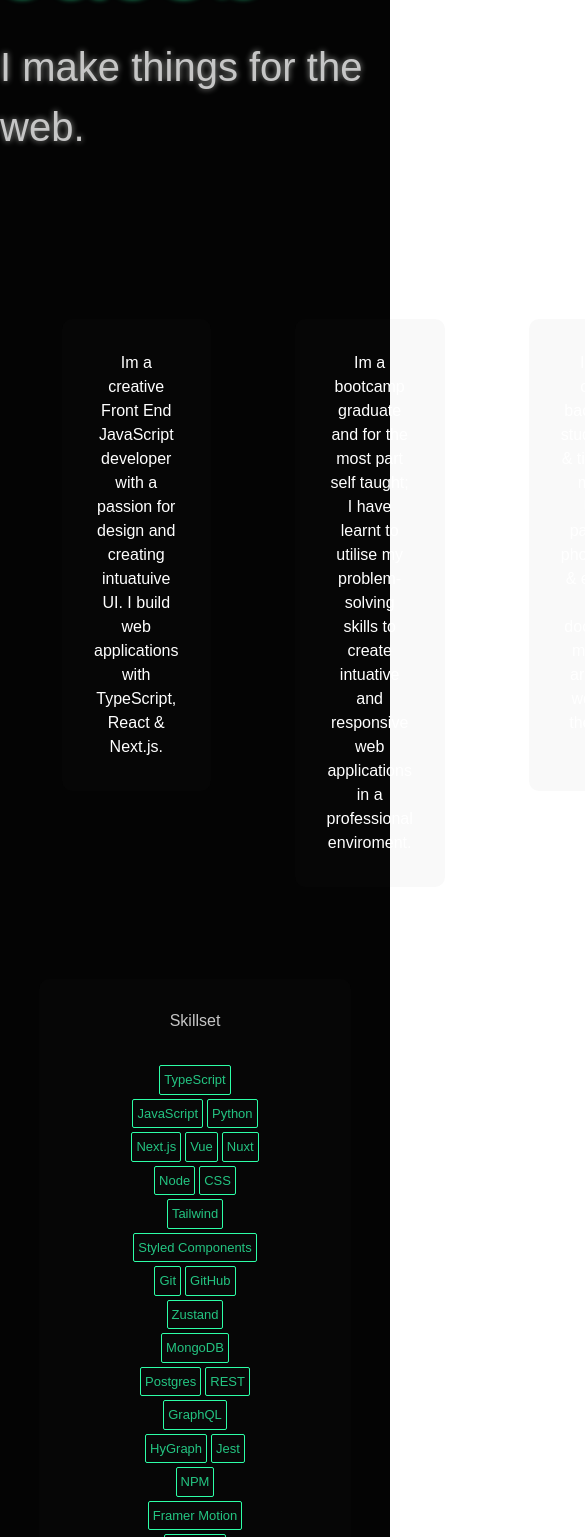
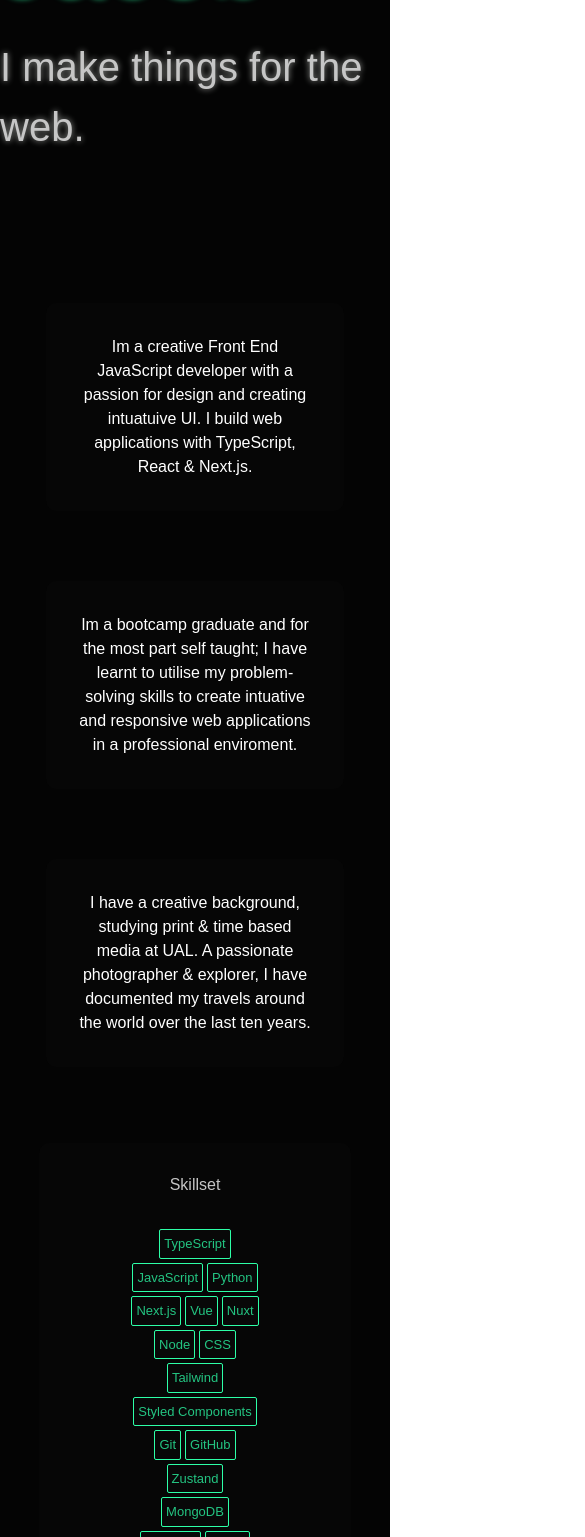
Before and after one commit to Jacobbidmead/v-3, a Next.js app: page / in a window 390 px wide. Shown: the part 463-2000 px from the top of the page, 585 px wide, since content can reach past the window. Built offline with nearby package versions, Linux system fonts and the light colour scheme; a web font is replaced by a local one.

Commit message:
feat: added utils file with responsive sizes

```diff
--- a/app/components/about/About.styles.tsx
+++ b/app/components/about/About.styles.tsx
@@ -1,5 +1,6 @@
 import styled from "styled-components";
 import { motion } from "framer-motion";
+import { media } from "@/app/utils/media";
 
 export const AboutContainer = styled.div`
   width: 100%;
@@ -9,6 +10,12 @@
   flex-direction: row;
   gap: 24px;
   justify-content: space between;
+
+  ${media.mobile`
+   flex-direction: column;
+   gap: 10px;
+   padding: 1em;
+  `}
 `;
 
 export const AboutTextContainer = styled(motion.div)`
--- a/app/components/skillset/Skillset.style.tsx
+++ b/app/components/skillset/Skillset.style.tsx
@@ -23,7 +23,7 @@
   padding: 30px;
 `;
 
-export const SkillContainer = styled.p`
+export const SkillContainer = styled.div`
   display: flex;
   flex-wrap: wrap;
   justify-content: center;
--- /dev/null
+++ b/app/utils/media.ts
@@ -0,0 +1,26 @@
+// utils/media.ts
+import { css } from "styled-components";
+
+const sizes = {
+  mobile: "380px",
+  tablet: "768px",
+  desktop: "1024px",
+};
+
+export const media = {
+  mobile: (styles: any) => css`
+    @media (min-width: ${sizes.mobile}) {
+      ${styles}
+    }
+  `,
+  tablet: (styles: any) => css`
+    @media (min-width: ${sizes.tablet}) {
+      ${styles}
+    }
+  `,
+  desktop: (styles: any) => css`
+    @media (min-width: ${sizes.desktop}) {
+      ${styles}
+    }
+  `,
+};
```
Also changed, not shown: 1 other file (tests, documents, lock files or other folders).
